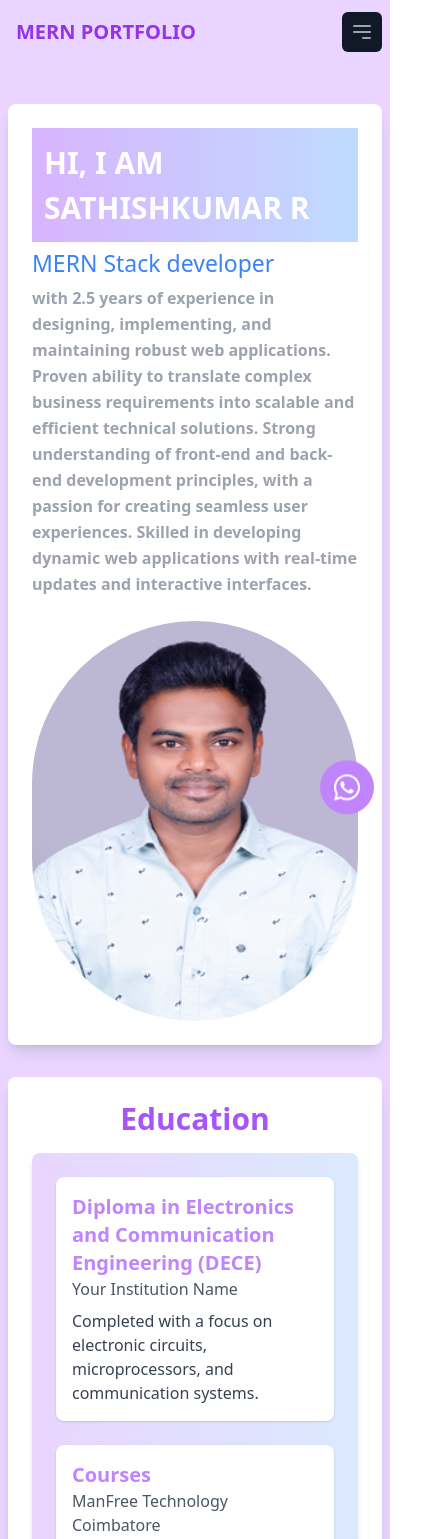
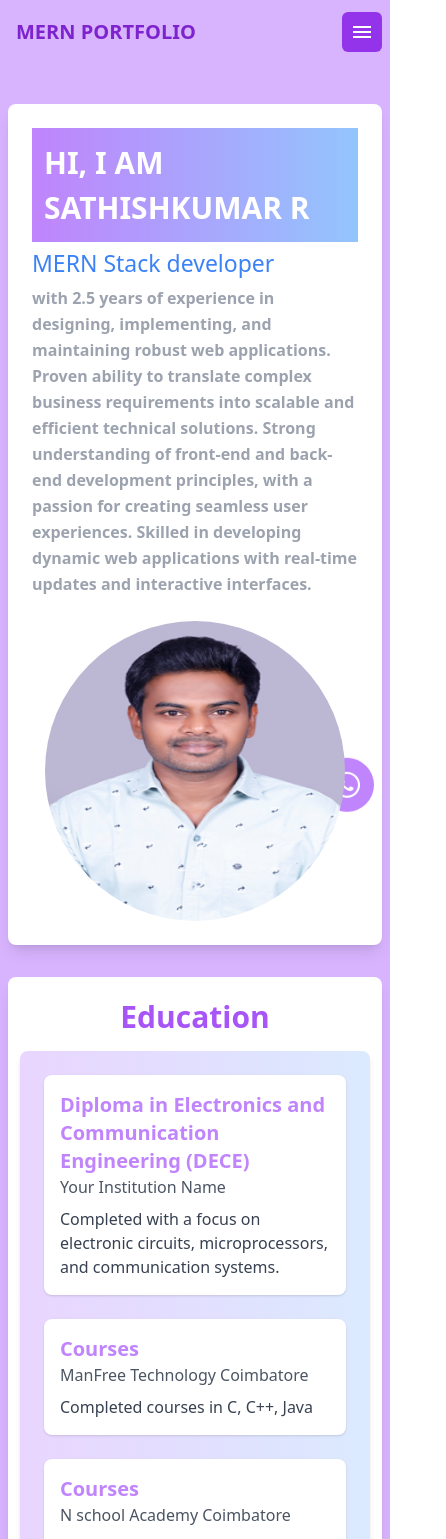
Before and after one commit to SiteOcean/sathish_mern, a Next.js app: page /app/home in a window 390 px wide. Shown: the top 1539 px of the page, 446 px wide, since content can reach past the window. Built offline with nearby package versions, Linux system fonts and the light colour scheme.

Commit message:
new update

```diff
--- a/package.json
+++ b/package.json
@@ -9,6 +9,7 @@
     "lint": "next lint"
   },
   "dependencies": {
+    "aos": "^2.3.4",
     "next": "14.2.3",
     "react": "^18",
     "react-dnd": "^16.0.1",
--- a/src/components/footer.jsx
+++ b/src/components/footer.jsx
@@ -14,8 +14,8 @@ const Footer = () => {
   }, []);
 
   return (
-    <footer className="bg-purple-200 text-purple-600 py-4 text-center px-3">
-      <div className="container mx-auto flex justify-between">
+    <footer className="bg-purple-200 text-purple-600 py-5 md:text-center px-4">
+      <div className="container mx-auto space-y-3 md:flex justify-between">
         <p>Grateful for your visit to my portfolio. Thank You!</p>
         <p>{currentDateTime ? currentDateTime : 'Loading date and time...'}</p>
       </div>
--- a/src/components/navbar.jsx
+++ b/src/components/navbar.jsx
@@ -1,6 +1,8 @@
 import { useState } from 'react';
 import Link from 'next/link';
 import Image from 'next/image';
+import { MdMenu } from "react-icons/md";
+import { MdClose } from "react-icons/md";
 
 export default function Navbar() {
   const [isOpen, setIsOpen] = useState(false);
@@ -16,12 +18,12 @@ export default function Navbar() {
   }
 
   return (
-    <nav className="bg-purple-200 text-purple-500 sticky top-0 z-50">
+    <nav className="bg-purple-300 text-purple-500 sticky top-0 z-50">
       <div className="max-w-7xl mx-auto px-4 sm:px-6 lg:px-8">
         <div className="flex items-center justify-between h-16">
           <div className="flex w-full items-center justify-between">
             <div className="">
-              <Link href="/" className="text-purple-600 text-xl font-bold uppercase">
+              <Link href="/" className="text-purple-700 text-xl font-bold uppercase">
                 MERN Portfolio
               </Link>
             </div>
@@ -68,50 +70,23 @@ export default function Navbar() {
               onBlur={onButtonBlur}
               onClick={toggleMenu}
               type="button"
-              className="bg-gray-900 inline-flex items-center justify-center p-2 rounded-md text-gray-400 hover:text-white hover:bg-ptext-purple-400 duration-150 focus:outline-none focus:ring-2 focus:ring-offset-2 focus:ring-offset-gray-800 focus:ring-white"
+              className="bg-purple-600 inline-flex items-center justify-center p-2 rounded-md text-white hover:bg-ptext-purple-400 duration-150 focus:outline-none"
               aria-controls="mobile-menu"
               aria-expanded="false"
             >
+
               <span className="sr-only">Open main menu</span>
               {!isOpen ? (
-                <svg
-                  className="block h-6 w-6"
-                  xmlns="http://www.w3.org/2000/svg"
-                  fill="none"
-                  viewBox="0 0 24 24"
-                  stroke="currentColor"
-                  aria-hidden="true"
-                >
-                  <path
-                    strokeLinecap="round"
-                    strokeLinejoin="round"
-                    strokeWidth="2"
-                    d="M4 6h16M4 12h16m-7 6h7"
-                  />
-                </svg>
+                <MdMenu className="block h-6 w-6 duration-500"/>
               ) : (
-                <svg
-                  className="block h-6 w-6"
-                  xmlns="http://www.w3.org/2000/svg"
-                  fill="none"
-                  viewBox="0 0 24 24"
-                  stroke="currentColor"
-                  aria-hidden="true"
-                >
-                  <path
-                    strokeLinecap="round"
-                    strokeLinejoin="round"
-                    strokeWidth="2"
-                    d="M6 18L18 6M6 6l12 12"
-                  />
-                </svg>
+                <MdClose className="block h-6 w-6 duration-500"/>
               )}
             </button>
           </div>
         </div>
       </div>
 
-      <div className={`${isOpen ? 'block' : 'hidden'} md:hidden`} id="mobile-menu">
+      <div className={`${isOpen ? 'block' : 'hidden'} md:hidden `} id="mobile-menu">
         <div className="px-2 pt-2 pb-3 space-y-1 sm:px-3">
 
           <Link  href="#" className="text-purple-700 hover:bg-ptext-purple-400 duration-150 hover:text-white block px-3 py-2 rounded-md text-base font-medium">
--- a/src/pages/_app.js
+++ b/src/pages/_app.js
@@ -1,5 +1,17 @@
 import "@/styles/globals.css";
+import { useEffect } from "react";
+import AOS from 'aos';
+import 'aos/dist/aos.css';
+export default function App({ Component, pageProps }) {
 
-export default function App({ Component, pageProps }) {
+  useEffect(() => {
+    AOS.init({
+      // You can add global settings here, such as:
+      // duration: 1000,
+      // once: true,
+      // easing: 'ease-in-out',
+    });
+  }, []);
+
   return <Component {...pageProps} />;
 }
--- a/src/pages/app/contactSection.jsx
+++ b/src/pages/app/contactSection.jsx
@@ -1,5 +1,8 @@
 // components/ContactSection.js
 import React, { useState } from 'react';
+import { MdHome } from "react-icons/md";
+import { MdCall } from "react-icons/md";
+import { MdEmail } from "react-icons/md";
 
 const ContactSection = () => {
   const [formData, setFormData] = useState({
@@ -25,8 +28,9 @@ const ContactSection = () => {
   };
 
   return (
-    <section className="bg-gradient-to-r from-purple-100 to-blue-100 py-12 rounded-md">
-      <div className="max-w-7xl mx-auto px-4 sm:px-6 lg:px-8 grid grid-cols-2 gap-x-6">
+    <section data-aos="fade-up"
+    data-aos-anchor-placement="top-center" data-aos-delay="100" className="bg-gradient-to-r w-full from-purple-100 to-blue-100 py-12 rounded-md">
+      <div className=" mx-auto px-4 sm:px-6 lg:px-8 grid md:grid-cols-2 gap-x-6">
 
         <div className="mt-3">
           <form onSubmit={handleSubmit} className="grid grid-cols-1 gap-y-6 sm:grid-cols-2 sm:gap-x-8">
@@ -96,26 +100,26 @@ const ContactSection = () => {
             <div className="sm:col-span-2">
               <button
                 type="submit"
-                className="w-full inline-flex items-center justify-center px-6 py-3 border border-transparent text-base font-medium rounded-md text-white bg-purple-500 hover:bg-purple-700 focus:outline-none focus:ring-2 focus:ring-offset-2 focus:ring-indigo-500"
+                className="w-full duration-300 inline-flex items-center justify-center px-6 py-3 border border-transparent text-base font-medium rounded-md text-white bg-purple-500 hover:bg-purple-700 focus:outline-none focus:ring-2 focus:ring-offset-2 focus:ring-indigo-500"
               >
                 Submit
               </button>
             </div>
           </form>
         </div>
-        <div className="mt-3 bg-white p-8 rounded-lg shadow-lg">
+        <div className="mt-3 bg-white p-3 md:p-8 rounded-lg shadow-lg font-medium text-gray-400">
           <h3 className="text-2xl font-extrabold text-purple-500">Contact Information</h3>
-          <div className="mt-6">
-            <p className="text-lg font-medium text-gray-500">Address:</p>
-            <p className="mt-1 text-lg text-gray-600">Coimbatore, Tamilnadu, India</p>
+          <div className="mt-6 flex items-center gap-x-2">
+            <p className="text-lg font-medium text-gray-500"><MdHome/></p>
+            <p className="text-lg text-gray-600">Coimbatore, Tamilnadu, India</p>
           </div>
-          <div className="mt-6">
-            <p className="text-lg font-medium text-gray-500">Phone:</p>
-            <p className="mt-1 text-lg text-gray-600">+91 8122183129</p>
+          <div className="mt-6 flex items-center gap-x-2">
+            <p className="text-lg font-medium text-gray-500"><MdCall/></p>
+            <p className="text-lg text-gray-500 ">+91 8122183129</p>
           </div>
-          <div className="mt-6">
-            <p className="text-lg font-medium text-gray-500">Email:</p>
-            <p className="mt-1 text-lg text-blue-600 underline hover:text-blue-800">sathish5888@gmail.com</p>
+          <div className="mt-6 flex items-center gap-x-2">
+            <p className="text-lg font-medium text-gray-500"><MdEmail/></p>
+            <p className="text-lg text-blue-600 underline hover:text-blue-800">sathish5888@gmail.com</p>
           </div>
         </div>
       </div>
--- a/src/pages/app/educations.jsx
+++ b/src/pages/app/educations.jsx
@@ -20,10 +20,11 @@ const education = [
 
 const Education = () => {
   return (
-    <div className="bg-white p-6 rounded-lg shadow-md bg-gradient-to-r from-purple-200 to-blue-100 text-white">
+    <div data-aos="fade-up"
+    data-aos-anchor-placement="top-center" data-aos-delay="100" className="p-6 rounded-lg shadow-md bg-gradient-to-r from-purple-200 to-blue-100 text-white">
       <div className="space-y-6">
         {education.map((edu, index) => (
-          <div key={index} className="bg-white text-purple-400 p-4 rounded-lg shadow ">
+          <div key={index} className="bg-white text-purple-400 hover:scale-105 duration-700 p-4 rounded-lg shadow ">
             <h3 className="text-xl font-semibold">{edu.degree}</h3>
             <p className="text-gray-600">{edu.institution}</p>
             <p className="text-gray-700 mt-2">{edu.description}</p>
--- a/src/pages/app/experiences.jsx
+++ b/src/pages/app/experiences.jsx
@@ -23,10 +23,11 @@ const experience = [
 
 const Experiences = () => {
   return (
-    <div className="bg-gradient-to-r from-purple-200 to-blue-100 p-6 rounded-lg shadow-md">
+    <div data-aos="fade-up"
+    data-aos-anchor-placement="top-center" data-aos-delay="100" className="bg-gradient-to-r from-purple-200 to-blue-100 p-6 rounded-lg shadow-md">
       <div className="space-y-6">
         {experience.map((exp, index) => (
-          <div key={index} className="bg-white p-4 rounded-lg shadow">
+          <div key={index} className="bg-white p-4 rounded-lg shadow hover:scale-105 duration-700">
             <h3 className="text-xl font-semibold text-purple-400">{exp.role}</h3>
             <p className="text-gray-600">{exp.company}</p>
             <p className="text-gray-500">{exp.duration}</p>
--- a/src/pages/app/home.jsx
+++ b/src/pages/app/home.jsx
@@ -28,7 +28,7 @@ const handleRedirect = () => {
         <link rel="icon" href="/favicon.ico" />
       </Head>
       <Navbar />
-      <main className="bg-purple-200 text-blue-500 min-h-screen p-2 space-y-8 relative">
+      <main className="bg-purple-300 text-blue-500 min-h-screen p-2 space-y-8 relative">
         <span onClick={handleRedirect} className='fixed cursor-pointer animate-bounce bottom-5 right-4 md:right-8 p-3 rounded-full bg-purple-400
         text-[30px] text-white'><FaWhatsapp/></span>
         {/* Banner */}
@@ -36,46 +36,46 @@ const handleRedirect = () => {
           <div className="flex flex-col md:flex-row space-y-6 justify-center items-center">
             <div className="flex-1 space-y-1">
               <>
-                <h1 className="text-[30px] font-bold uppercase bg-gradient-to-r from-purple-300 to-blue-200 text-white p-3">Hi, I am <span >SathishKumar R</span></h1>
+                <h1 className="text-[30px] font-bold group uppercase duration-500 bg-gradient-to-r from-purple-400 to-blue-300 text-white p-3">Hi, I am <span className='group-hover:underline duration-300 group-hover:leading-snug'>SathishKumar R</span></h1>
                 <h3 className="text-[23px]">MERN Stack developer</h3>
               </>
               <p className="text-[16px] text-gray-400 leading-relaxed font-semibold">
                 with 2.5 years of experience in designing, implementing, and maintaining robust web applications. Proven ability to translate complex business requirements into scalable and efficient technical solutions. Strong understanding of front-end and back-end development principles, with a passion for creating seamless user experiences. Skilled in developing dynamic web applications with real-time updates and interactive interfaces.
               </p>
             </div>
-            <div className="flex-1 grid justify-center items-center">
-              <img src={'/sathish.jpg'} alt="img" width={100} height={100} className="w-[400px] h-[400px] rounded-full" />
+            <div className="flex-1 grid justify-center items-center" data-aos="flip-left">
+              <img src={'/sathish.jpg'} alt="img" width={100} height={100} className="w-[300px] h-[300px] md:w-[400px] md:h-[400px] rounded-full hover:scale-95 duration-1000" />
             </div>
           </div>
         </div>
 
         {/* Education */}
-        <div className="container flex flex-col sectionScrollInSmall md:sectionScrollInLg mx-auto min-h-[82vh] justify-center items-center bg-white shadow-lg rounded-lg p-6 mt-5" id="education">
+        <div className="container flex flex-col sectionScrollInSmall md:sectionScrollInLg mx-auto min-h-[82vh] justify-center items-center bg-white shadow-lg rounded-lg  p-3 md:p-6 mt-5" id="education">
           <h2 className="text-3xl font-bold mb-4 text-center text-purple-500">Education</h2>
           <Education />
         </div>
 
         {/* Skills */}
-        <div className="container sectionScrollInSmall md:sectionScrollInLg flex flex-col mx-auto min-h-[82vh] justify-center items-center bg-white shadow-lg rounded-lg p-6" id="skills">
+        <div className="container sectionScrollInSmall md:sectionScrollInLg flex flex-col mx-auto min-h-[82vh] justify-center items-center bg-white shadow-lg rounded-lg  p-3 md:p-6" id="skills">
           <h1 className="text-3xl font-bold mb-6 text-center text-purple-500">Skills</h1>
           <Skills />
         </div>
 
         {/* Experiences */}
-        <div className="container sectionScrollInSmall md:sectionScrollInLg flex flex-col mx-auto min-h-[82vh] justify-center items-center bg-white shadow-lg rounded-lg p-6" id="experiences">
+        <div className="container sectionScrollInSmall md:sectionScrollInLg flex flex-col mx-auto min-h-[82vh] justify-center items-center bg-white shadow-lg rounded-lg  p-3 md:p-6" id="experiences">
           <h2 className="text-3xl font-bold mb-4 text-center text-purple-500">Experiences</h2>
           <Experiences />
         </div>
 
         {/* projects */}
-        <div className="container sectionScrollInSmall md:sectionScrollInLg flex flex-col mx-auto min-h-[82vh] justify-center items-center bg-white shadow-lg rounded-lg p-6" id="projects">
+        <div className="container sectionScrollInSmall md:sectionScrollInLg flex flex-col mx-auto min-h-[82vh] justify-center items-center bg-white shadow-lg rounded-lg p-3 md:p-6" id="projects">
         <h1 className="text-3xl font-bold mb-4 text-center text-purple-500">Projects</h1>
 
         <ProjectsSection/>
         </div>
 
       {/* contact section */}
-      <div className="container sectionScrollInSmall md:sectionScrollInLg flex flex-col mx-auto min-h-[82vh] justify-center items-center bg-white shadow-lg rounded-lg p-6" id="contact">
+      <div className="container sectionScrollInSmall md:sectionScrollInLg flex flex-col mx-auto min-h-[82vh] justify-center items-center bg-white shadow-lg rounded-lg p-3 md:p-6" id="contact">
         <h1 className="text-3xl font-bold mb-4 text-center text-purple-500">Get in Touch</h1>
         <ContactSection/>
       </div>
--- a/src/pages/app/projects.jsx
+++ b/src/pages/app/projects.jsx
@@ -5,34 +5,35 @@ const { FaArrowRight } = require("react-icons/fa6")
 const ProjectsSection=()=>{
 
 
-    return <div className="bg-white p-6 rounded-lg shadow-md bg-gradient-to-r from-purple-100 to-blue-50 text-white">
+    return <div data-aos="fade-up"
+    data-aos-anchor-placement="top-center" data-aos-delay="100" className="max-w-4xl w-full mx-auto p-4 md:p-6 rounded-lg shadow-md bg-gradient-to-r from-purple-100 to-blue-50 text-white">
 
           {/* Projects */}
 
-          <div className="grid grid-cols-2 md:grid-cols-3 gap-10 p-6 shadow-md  bg-white rounded-md">
+          <div className="grid sm:grid-cols-2 md:grid-cols-3 gap-10 p-6 shadow-md  bg-white rounded-md">
             <Link href={'/app/todos'} className="rounded-md group shadow-md hover:scale-105 duration-500 relative">
               {/* <span className='child absolute top-0 right-0 left-0 bottom-0 bg-gray-100 bg-opacity-75 flex justify-center items-center font-bold text-[19px]'>Click</span> */}
-              <img src={'/todos.jpg'} alt="img" width={100} height={100} className="w-[200px] rounded-t-md h-[200px]" />
+              <img src={'/todos.jpg'} alt="img" width={100} height={100} className="w-full rounded-t-md h-[200px]" />
               <p className='font-bold p-2 text-[19px] flex justify-between items-center group-hover:underline text-purple-600'>ToDos <FaArrowRight className=''/></p>
             </Link>
             <Link href={'/app/reactdnd'} className="rounded-md group shadow-md hover:scale-105 duration-500">
-              <img src={'/social.png'}  quality={100} alt="img" className="w-[200px] h-[200px] rounded-t-md" />
+              <img src={'/social.png'}  quality={100} alt="img" className="w-full rounded-t-md h-[200px]" />
               <p className='font-bold p-2  text-[17px] flex justify-between items-center group-hover:underline text-purple-600'>React Drag & Drop <FaArrowRight className=''/></p>
             </Link>
             <Link href={'https://www.hospiron.in/'} className="rounded-md group shadow-md hover:scale-105 duration-500">
-              <img src={'/hospiron.png'} alt="img" width={100} height={100} className="w-[200px] rounded-t-md h-[200px]" />
+              <img src={'/hospiron.png'} alt="img" width={100} height={100} className="w-full rounded-t-md h-[200px]" />
               <p className='font-bold p-2  text-[19px] group-hover:underline  flex justify-between items-center text-purple-600'>Website 1 <FaArrowRight className=''/></p>
             </Link>
             <Link href={'https://www.siteocean.in/'} className="rounded-md group shadow-md  hover:scale-105 duration-500">
-              <img src={'/siteocean.png'} alt="img" width={100} height={100} className="w-[200px] rounded-t-md h-[200px]" />
+              <img src={'/siteocean.png'} alt="img" width={100} height={100} className="w-full rounded-t-md h-[200px]" />
               <p className='font-bold p-2  text-[19px] group-hover:underline flex justify-between items-center text-purple-600'>Website 2 <FaArrowRight className=''/></p>
             </Link>
             <Link href={'https://kalai-mobiles.vercel.app/'} className="group rounded-md shadow-md hover:scale-105 duration-500">
-              <img src={'/website.png'} alt="img" width={100} height={100} className="w-[200px] rounded-t-md h-[200px]" />
-              <p className='font-bold p-2  text-[19px] group-hover:underline flex justify-between items-center text-purple-600'>Web App <FaArrowRight className=''/></p>
+              <img src={'/website.png'} alt="img" width={100} height={100} className="w-full rounded-t-md h-[200px]" />
+              <p className='font-bold p-2  text-[19px] group-hover:underline flex justify-between items-center text-purple-600'>Website 3 <FaArrowRight className=''/></p>
             </Link>
             <Link href={'https://chat-app-steel-theta.vercel.app/'} className="group rounded-md shadow-md hover:scale-105 duration-500 ">
-              <img src={'/chat.jpg'} alt="img" width={100} height={100} className="w-[200px] rounded-t-md h-[200px]" />
+              <img src={'/chat.jpg'} alt="img" width={100} height={100} className="w-full rounded-t-md h-[200px]" />
               <p className='font-bold p-2  text-[19px] flex group-hover:underline justify-between items-center text-purple-600 duration-500'>Chat App <FaArrowRight className=''/></p>
             </Link>
 
--- a/src/pages/app/skills.jsx
+++ b/src/pages/app/skills.jsx
@@ -18,10 +18,11 @@ const skills = [
 const Skills = () => {
   return (
     // <div className="min-h-screen bg-gray-100 flex items-center justify-center">
-      <div className="max-w-4xl w-full mx-auto p-6 rounded-lg bg-gradient-to-r from-purple-200 to-blue-100 text-white shadow-md">
+      <div data-aos="fade-up"
+      data-aos-anchor-placement="top-center" data-aos-delay="100" className="max-w-4xl w-full mx-auto p-6 rounded-lg bg-gradient-to-r from-purple-200 to-blue-100 text-white shadow-md">
         <div className="grid grid-cols-1 md:grid-cols-2 gap-6">
           {skills.map((skillCategory, index) => (
-            <div key={index} className="bg-white p-4 rounded-lg shadow">
+            <div key={index} className="bg-white p-4 rounded-lg shadow hover:scale-105 duration-700">
               <h2 className="text-xl font-semibold mb-4 text-purple-400">{skillCategory.category}</h2>
               <ul className="list-disc list-inside text-[#918d8d]">
                 {skillCategory.items.map((skill, i) => (
```
Also changed, not shown: 1 other file (tests, documents, lock files or other folders).
